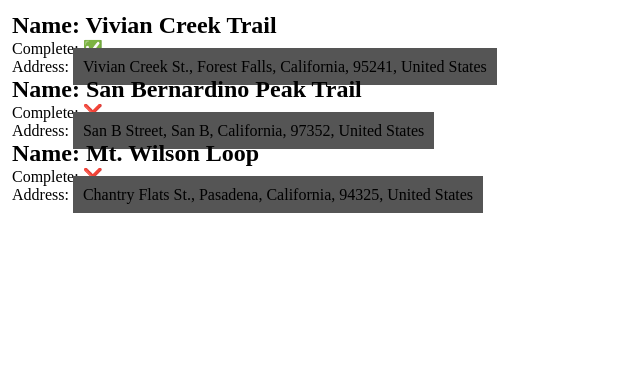
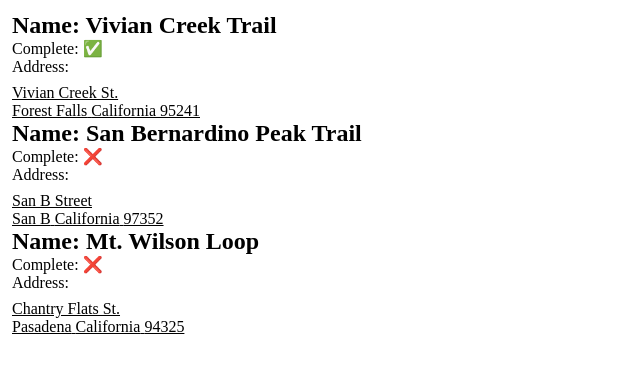
Before and after one commit to ryan-friesen/hike-planner, a React (Create React App) app: page / in a window 1280 px wide. Shown: the top 370 px of the page, without its empty margins (0-640 px from the left). Built offline with nearby package versions, Linux system fonts and the light colour scheme.

Commit message:
Multiformat support for Address

```diff
--- a/src/components/Address/index.js
+++ b/src/components/Address/index.js
@@ -29,12 +29,48 @@ const Address = (props) => {
   Destructuring can be done directly in the param section between the
   parentheses of the function
   */
-  const { street, city, state, zip, country } = props.address;
+  // const { street, city, state, zip, country } = props.address;
+  // const { inline = false } = props;
+
+  const {
+    inline = false,
+    address: { street, city, state, zip, country },
+  } = props;
+
+  if (inline) {
+    // Inside of a return, you must use a ternary instead of an if/else block.
+    return (
+      <span className={`${styles.addressContainer}`}>
+        {street}, {city}, {state}, {zip},{' '}
+        {country === 'United States' ? 'USA' : country}
+      </span>
+    );
+  }
+
+  // no else is needed because the return above will exit function if executed
   return (
-    <span className={`${styles.addressContainer}`}>
-      {street}, {city}, {state}, {zip}, {country}
-    </span>
+    <div style={{ marginTop: '0.5rem', textDecoration: 'underline' }}>
+      <p>{street}</p>
+      <p>
+        {city} {state} {zip}
+      </p>
+    </div>
   );
+
+  /* Alternatively, instead of two conditional returns, you can use a ternary */
+  // return inline ? (
+  //   <span className={`${styles.addressContainer}`}>
+  //     {street}, {city}, {state}, {zip},{' '}
+  //     {country === 'United States' ? 'USA' : country}
+  //   </span>
+  // ) : (
+  //   <div style={{ marginTop: '0.5rem', textDecoration: 'underline' }}>
+  //     <p>{street}</p>
+  //     <p>
+  //       {city} {state} {zip}
+  //     </p>
+  //   </div>
+  // );
 };
 
 export default Address;
--- a/src/components/Address/styles.module.css
+++ b/src/components/Address/styles.module.css
@@ -1,4 +1,3 @@
 .addressContainer {
   background-color: #555;
-  padding: 10px;
 }
--- a/src/data/hikes.json
+++ b/src/data/hikes.json
@@ -9,7 +9,7 @@
       "city": "Forest Falls",
       "state": "California",
       "zip": 95241,
-      "country": "United States"
+      "country": "Divided States"
     },
     "plannedStartDateTime": "05 Feb 2022 12:00:00",
     "plannedEndDateTime": "05 Feb 2022 22:00:00",
```
